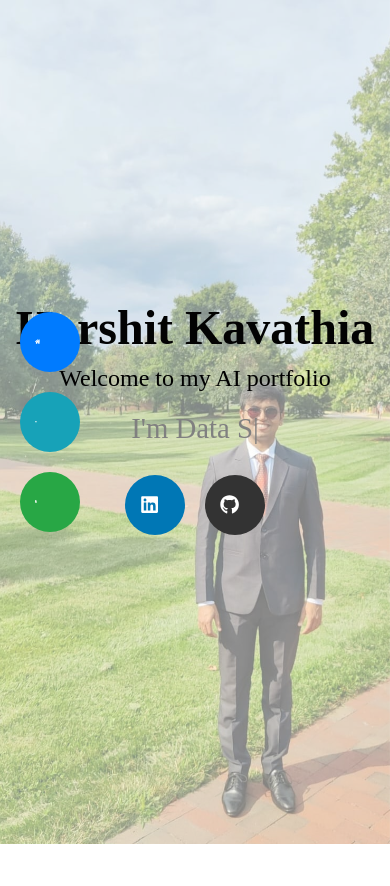
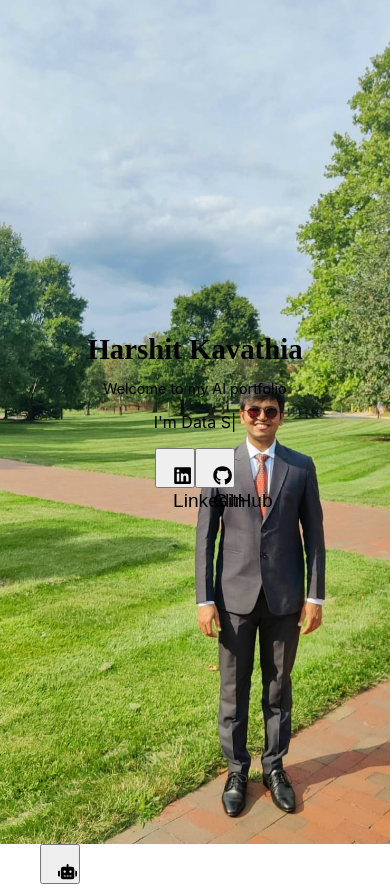
Before and after one commit to hkavathi/personal-ai, a React (Create React App) app: page / in a window 390 px wide. Shown: the top 886 px of the page. Before the commit the page ends 844 px from the top, so only its background shows below. Built offline with nearby package versions, Linux system fonts and the light colour scheme.

Commit message:
Upgrading UI, making sizes adjustable

```diff
--- a/src/App.css
+++ b/src/App.css
@@ -1,11 +1,13 @@
+/* General Style: Use rem units for better scaling */
 body {
   margin: 0;
   padding: 0;
   transition: background-color 1s ease;
+  font-size: 16px; /* Base font size (1rem = 16px) */
 }
 
+/* Adjust home-background for better responsiveness */
 .home-background {
-  position: relative;
   background: url('./assets/harshit_image.jpeg') no-repeat center center fixed;
   background-size: cover;
   height: 100vh;
@@ -19,299 +21,136 @@ body {
 }
 
 .overlay {
-  position: absolute;
-  top: 0;
-  left: 0;
-  width: 100%;
-  height: 100%;
-  background: rgba(255, 255, 255, 0.5); /* White overlay with 50% opacity */
-  z-index: 1; /* Make sure the overlay is on top of the background image but behind content */
+  background: rgba(255, 255, 255, 0.5);
 }
 
-.chatting-background {
-  background-color: #f6d365;
-  background-size: cover;
-  transition: all 0.5s ease-in-out;
+/* Use rem for font sizes to scale with screen */
+.home-content h1 {
+  font-family: 'Times New Roman', serif;
+  font-size: 2.5rem; /* Responsive font size */
+  margin: 0;
+  color: #030303;
 }
 
-/* Smooth sliding transition for the background */
-.slide-out {
-  transform: translateX(-100%);
-}
-
-.home-content h1 {
-  position:relative;
-  font-family: 'Times New Roman', serif;
-  font-size: 3rem;
-  margin: 0;
-  color: #030303;
-  z-index: 1;
+.home-content p {
+  font-size: 1.2rem; /* Adjusted for responsiveness */
 }
 
 .chat-container {
-  width: 60%;
-  margin: 50px auto;
-  text-align: left;
-}
-
-.chat-history {
-  background-color: #ffffff;
-  padding: 20px;
-  border-radius: 5px;
-  max-height: 400px;
-  overflow-y: auto;
-  margin-bottom: 20px;
-  border: 1px solid #ddd;
+  width: 80%; /* Adjust width to percentage */
+  margin: 20px auto;
 }
 
 .chat-message {
-  padding: 10px;
-  margin-bottom: 10px;
-  border-radius: 5px;
-  max-width: 70%;
-  word-wrap: break-word;
+  padding: 0.5rem;
+  margin-bottom: 0.5rem;
 }
 
-.user-message {
-  background-color: #007bff;
-  color: white;
-  align-self: flex-end;
-  margin-left: auto;
+.user-message, .bot-message {
+  max-width: 90%; /* Adjust width for smaller screens */
 }
 
-.bot-message {
-  background-color: #e9ecef;
-  color: #333;
-  align-self: flex-start;
-  margin-right: auto;
+.social-buttons {
+  margin-top: 1rem;
+}
+
+/* Main buttons: Use rem units for sizes */
+.main-buttons .home-btn,
+.main-buttons .start-chat-btn,
+.main-buttons .download-resume-btn {
+  width: 3.75rem; /* 60px -> rem units */
+  height: 3.75rem;
+  font-size: 1.2rem;
+  padding: 1rem;
+}
+
+.main-buttons .home-btn:hover,
+.main-buttons .start-chat-btn:hover,
+.main-buttons .download-resume-btn:hover {
+  width: 15.625rem; /* 250px -> rem units */
+}
+
+/* Responsive social buttons */
+.social-btn {
+  width: 3.75rem; /* 60px -> rem units */
+  height: 3.75rem;
+  font-size: 1.2rem;
+  padding: 1rem;
+}
+
+.social-btn:hover {
+  width: 10rem; /* Adjust hover size */
+}
+
+/* Media queries for responsiveness */
+@media (max-width: 768px) {
+  .home-content h1 {
+    font-size: 2rem; /* Reduce font size for tablets */
   }
 
   .home-content p {
-  position:relative;
-  font-family: 'Times New Roman', sans-serif;
-  color: #010000;
-  font-size: 1.5rem;
-  margin: 10px 0;
-  z-index: 1;
-}
-
-.typing-indicator {
-  background-color: #f0f0f0;
-  color: #000000;
-  align-self: flex-start;
-  margin-right: auto;
-  font-style: italic;
-  display: flex;
-  align-items: center;
-}
-
-.typing-indicator .dot {
-  animation: blink 1s infinite both;
-  margin-left: 3px;
-}
-
-.typing-indicator .dot:nth-child(2) {
-  animation-delay: 0.2s;
-}
-
-.typing-indicator .dot:nth-child(3) {
-  animation-delay: 0.4s;
-}
-
-@keyframes blink {
-  0%, 100% {
-    opacity: 0;
-  }
-  50% {
-    opacity: 1;
-  }
-}
-
-.chat-input {
-  display: flex;
-  justify-content: space-between;
-}
-
-.chat-input input {
-  width: 80%;
-  padding: 10px;
-  border-radius: 5px;
-  border: 1px solid #ccc;
-}
-
-.chat-input button {
-  padding: 10px 20px;
-  background-color: #007bff;
-  color: white;
-  border: none;
-  border-radius: 5px;
-  cursor: pointer;
-}
-
-.chat-input button:hover {
-  background-color: #0056b3;
-}
-
-.dynamic-text {
-  font-family: 'Times New Roman', serif;
-  font-size: 1.8rem;
-  color: #000000;
-  margin: 20px 0;
-  position: relative;
-}
-
-@keyframes typing {
-  from { width: 0; }
-  to { width: 100%; }
-}
-
-@keyframes blink {
-  from { border-right-color: rgba(0, 123, 255, 0.75); }
-  to { border-right-color: transparent; }
-}
-
-#changing-text {
-  display: inline-block;
-  overflow: hidden;
-  white-space: nowrap;
-  border-right: 2px solid rgba(238, 231, 231, 0.958);
-  animation: typing 2s steps(30, end), blink 0.75s step-end infinite;
-}
-
-.social-buttons {
-  position:relative;
-  margin-top: 20px;
-  z-index: 2;
-}
-
-.social-btn {
-  display: inline-flex;
-  align-items: center;
-  justify-content: center;
-  margin: 10px;
-  padding: 15px;
-  font-size: 1.2rem;
-  border: none;
-  border-radius: 50%;
-  width: 60px;
-  height: 60px;
-  background-color: #007bff;
-  color: #fff;
-  cursor: pointer;
-  position: relative;
-  transition: all 0.3s ease;
-  text-align: center;
-}
-
-.social-btn i {
-  font-size: 4rem;
-}
-
-.social-btn:hover {
-  width: 160px;
-  border-radius: 30px;
-  justify-content: flex-start;
-  padding-left: 20px;
-}
-
-.social-btn span {
-  display: inline-block;
-  white-space: nowrap;
-  overflow: hidden;
-  transition: width 0.3s ease;
-  width: 0;
-  margin-left: 10px;
-  opacity: 0;
-}
-
-.social-btn:hover span {
-  width: auto;
-  opacity: 1;
-}
-
-.linkedin-btn {
-  background-color: #0077b5;
-}
-
-.github-btn {
-  background-color: #333;
-}
-
-/* App.css */
-.main-buttons {
-  position: fixed;
-  top: 50%; /* Center vertically */
-  left: 20px;
-  transform: translateY(-50%);
-  display: flex;
-  flex-direction: column; /* Ensures vertical alignment */
-  z-index: 2;
+    font-size: 1rem;
   }
 
   .main-buttons .home-btn,
   .main-buttons .start-chat-btn,
   .main-buttons .download-resume-btn {
-  display: inline-flex;
-  align-items: center;
-  justify-content: center;
-  margin: 10px 0;
-  padding: 15px;
-  font-size: 1.2rem;
-  border: none;
-  border-radius: 50%; /* Start with circular buttons */
-  width: 60px;
-  height: 60px;
-  background-color: #007bff; /* Default button color */
-  color: #fff;
-  cursor: pointer;
-  position: relative;
-  transition: all 0.3s ease; /* Transition for hover effect */
-  text-align: center;
-  overflow: hidden; /* Ensure text stays hidden initially */
+    width: 3rem; /* Smaller buttons for tablets */
+    height: 3rem;
   }
 
   .main-buttons .home-btn:hover,
   .main-buttons .start-chat-btn:hover,
   .main-buttons .download-resume-btn:hover {
-  width: 250px; /* Expand horizontally on hover */
-  border-radius: 30px; /* Change shape to rounded rectangle */
-  justify-content: flex-start; /* Align content to the left */
-  padding-left: 20px;
+    width: 12.5rem; /* Smaller hover size */
   }
 
-.main-buttons .home-btn span,
-.main-buttons .start-chat-btn span,
-.main-buttons .download-resume-btn span {
-  display: inline-block;
-  white-space: nowrap;
-  overflow: hidden;
-  transition: all 0.3s ease; /* Smooth transition for text expansion */
-  margin-left: 10px;
-  opacity: 0; /* Start with hidden text */
+  .social-btn {
+    width: 3rem;
+    height: 3rem;
   }
 
-.main-buttons .home-btn:hover span,
-.main-buttons .start-chat-btn:hover span,
-.main-buttons .download-resume-btn:hover span {
-  opacity: 1; /* Reveal the text on hover */
+  .social-btn:hover {
+    width: 9rem; /* Adjust hover size */
   }
 
-.main-buttons .home-btn i,
-.main-buttons .start-chat-btn i,
-.main-buttons .download-resume-btn i {
-  font-size: 4rem;
-  line-height: 1;
+  .chat-container {
+    width: 90%; /* More narrow width for tablets */
+  }
 }
 
-/* Individual button background colors */
-.main-buttons .home-btn {
-  background-color: #007bff;
+@media (max-width: 480px) {
+  .home-content h1 {
+    font-size: 1.8rem; /* Reduce font size for mobile */
   }
 
-.main-buttons .start-chat-btn {
-  background-color: #17a2b8;
+  .home-content p {
+    font-size: 0.9rem;
   }
 
+  .main-buttons .home-btn,
+  .main-buttons .start-chat-btn,
   .main-buttons .download-resume-btn {
-  background-color: #28a745;
+    width: 2.5rem; /* Even smaller buttons for mobile */
+    height: 2.5rem;
   }
+
+  .main-buttons .home-btn:hover,
+  .main-buttons .start-chat-btn:hover,
+  .main-buttons .download-resume-btn:hover {
+    width: 10rem; /* Smaller hover size */
+  }
+
+  .social-btn {
+    width: 2.5rem;
+    height: 2.5rem;
+  }
+
+  .social-btn:hover {
+    width: 8rem;
+  }
+
+  .chat-container {
+    width: 95%; /* More narrow width for mobile */
+  }
+}
--- a/src/App.js
+++ b/src/App.js
@@ -48,7 +48,7 @@ function App() {
         <button className="start-chat-btn" onClick={startChat}>
           <FaRobot /><span>Chat about me with AI</span>
         </button>
-        <button className="download-resume-btn" onClick={() => window.open('/Harshit_resume.pdf', '_blank')}>
+        <button className="download-resume-btn" onClick={() => window.open('./assets/Harshit_resume.pdf', '_blank')}>
           <FaFileAlt /><span>Download my resume</span>
         </button>
       </div>
```
Also changed, not shown: 1 other file (tests, documents, lock files or other folders). Lines whose indentation alone changed are shown as unchanged.
